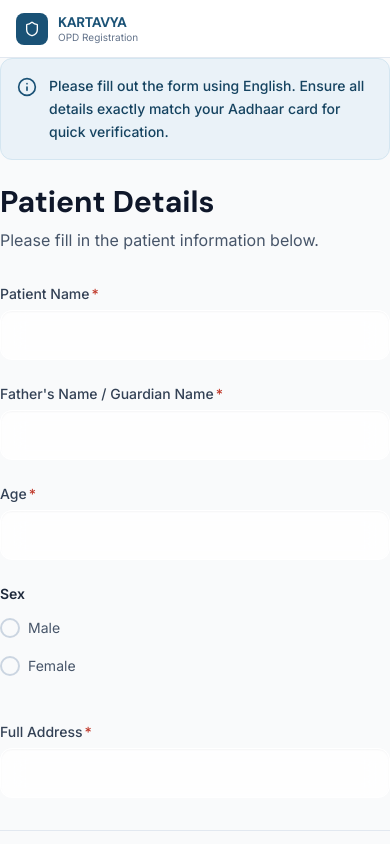
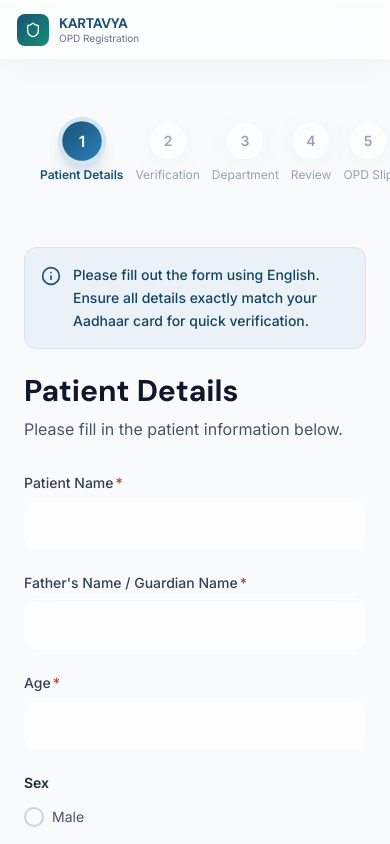
Before and after one commit to jaigangwar/Kartavya, a Next.js app: page /register in a window 390 px wide. Shown: the top 844 px of the page. Built offline with nearby package versions, Linux system fonts and the light colour scheme.

Commit message:
feat: make tablet registration full screen with large touch targets

```diff
--- a/src/app/register/page.jsx
+++ b/src/app/register/page.jsx
@@ -1,6 +1,7 @@
 'use client';
 
-import { useEffect } from 'react';
+import { useEffect, useState } from 'react';
+import { useSearchParams } from 'next/navigation';
 import { useRegistration } from '@/context/RegistrationContext';
 import PatientDetails from '@/screens/PatientDetails';
 import AadhaarVerification from '@/screens/AadhaarVerification';
@@ -10,6 +11,8 @@ import RegistrationSuccess from '@/screens/RegistrationSuccess';
 import OPDSlip from '@/screens/OPDSlip';
 import { Shield } from 'lucide-react';
 import Link from 'next/link';
+import KioskLayout from '@/components/KioskLayout';
+import ProgressBar from '@/components/ProgressBar';
 
 const steps = [
   PatientDetails,
@@ -22,36 +25,63 @@ const steps = [
 
 export default function RegisterPage() {
   const { step, setMode, resetRegistration } = useRegistration();
+  const searchParams = useSearchParams();
+  const isKiosk = searchParams.get('kiosk') === 'true';
+  const [mounted, setMounted] = useState(false);
 
   useEffect(() => {
-    setMode('online');
-    resetRegistration();
-    // eslint-disable-next-line react-hooks/exhaustive-deps
-  }, []);
+    setMounted(true);
+    setMode(isKiosk ? 'kiosk' : 'online');
+    // We shouldn't reset on every render if we just changed step.
+    // Resetting here was clearing data on hot reloads or strict mode.
+    // Assuming context handles initial state.
+  }, [isKiosk, setMode]);
+
+  if (!mounted) return null;
 
   const StepComponent = steps[step] || PatientDetails;
 
+  const content = (
+    <div className={`${isKiosk ? 'max-w-6xl' : 'max-w-4xl'} mx-auto px-6 py-12`}>
+      {/* Show progress bar unless we are on Success (4) or Slip (5) */}
+      {step < 4 && (
+        <div className="mb-12">
+          <ProgressBar />
+        </div>
+      )}
+      <div className={`${isKiosk ? 'glass-card p-12 shadow-2xl' : ''}`}>
+        <StepComponent isKiosk={isKiosk} />
+      </div>
+    </div>
+  );
+
+  if (isKiosk) {
+    return <KioskLayout>{content}</KioskLayout>;
+  }
+
   return (
-    <div className="min-h-screen bg-gray-50">
+    <div className="min-h-screen bg-gray-50 dark:bg-slate-950 transition-colors duration-300">
       {/* Header */}
-      <header className="bg-white border-b border-slate-200 no-print">
+      <header className="glass border-b border-white/10 no-print sticky top-0 z-50">
         <div className="max-w-4xl mx-auto px-4 py-3 flex items-center justify-between">
           <Link href="/" className="flex items-center gap-2.5">
-            <div className="w-8 h-8 rounded-lg bg-brand flex items-center justify-center">
+            <div className="w-8 h-8 rounded-lg bg-gradient-to-br from-brand to-accent flex items-center justify-center">
               <Shield className="w-4 h-4 text-white" />
             </div>
             <div>
-              <h1 className="font-heading font-bold text-brand text-sm tracking-tight">KARTAVYA</h1>
-              <p className="text-[10px] text-slate-500 -mt-0.5">OPD Registration</p>
+              <h1 className="font-heading font-bold text-brand dark:text-brand-300 text-sm tracking-tight">KARTAVYA</h1>
+              <p className="text-[10px] text-slate-500 dark:text-slate-400 -mt-0.5">OPD Registration</p>
             </div>
           </Link>
-          <p className="text-xs text-slate-400 hidden sm:block">Rohilkhand Medical College and Hospital</p>
+          <div className="flex items-center gap-4">
+            <p className="text-xs text-slate-400 hidden sm:block">Rohilkhand Medical College and Hospital</p>
+          </div>
         </div>
       </header>
 
       {/* Step Content */}
-      <main className="pb-12">
-        <StepComponent isKiosk={false} />
+      <main className="pb-12 relative z-10">
+        {content}
       </main>
     </div>
   );
--- a/src/components/BubbleSelector.jsx
+++ b/src/components/BubbleSelector.jsx
@@ -1,30 +1,30 @@
 'use client';
 
-export default function BubbleSelector({ label, options, value, onChange, compact = false }) {
+export default function BubbleSelector({ label, options, value, onChange, compact = false, isKiosk = false }) {
   return (
     <div className={compact ? 'mb-2' : 'mb-4'}>
       {label && (
-        <p className={`font-semibold mb-2 ${compact ? 'text-[10px] uppercase tracking-wider text-slate-700' : 'text-sm text-slate-800 dark:text-slate-200'}`}>
+        <p className={`font-semibold mb-2 ${compact ? 'text-[10px] uppercase tracking-wider text-slate-700' : isKiosk ? 'text-lg text-slate-800 dark:text-slate-200' : 'text-sm text-slate-800 dark:text-slate-200'}`}>
           {label}
         </p>
       )}
-      <div className={compact ? 'space-y-0.5' : 'space-y-1.5'}>
+      <div className={compact ? 'space-y-0.5' : isKiosk ? 'space-y-3' : 'space-y-1.5'}>
         {options.map((opt) => {
           const isSelected = value === opt.value;
           return (
             <label key={opt.value}
-              className={`flex items-center gap-2 cursor-pointer group ${compact ? 'py-0.5' : 'py-1.5'}`}
+              className={`flex items-center gap-2 cursor-pointer group ${compact ? 'py-0.5' : isKiosk ? 'py-2' : 'py-1.5'}`}
               onClick={() => onChange(opt.value)}>
               <span className={`flex-shrink-0 rounded-full border-2 transition-all duration-200 flex items-center justify-center
-                ${compact ? 'w-3.5 h-3.5' : 'w-5 h-5'}
+                ${compact ? 'w-3.5 h-3.5' : isKiosk ? 'w-6 h-6' : 'w-5 h-5'}
                 ${isSelected
                   ? opt.color ? '' : 'border-brand bg-brand'
                   : 'border-slate-300 group-hover:border-slate-400'}`}
                 style={isSelected && opt.color ? { borderColor: opt.color, backgroundColor: opt.color } : {}}>
-                {isSelected && <span className={`rounded-full bg-white ${compact ? 'w-1 h-1' : 'w-2 h-2'}`} />}
+                {isSelected && <span className={`rounded-full bg-white ${compact ? 'w-1 h-1' : isKiosk ? 'w-2.5 h-2.5' : 'w-2 h-2'}`} />}
               </span>
               <span className={`transition-colors duration-200
-                ${compact ? 'text-[10px] leading-tight' : 'text-sm'}
+                ${compact ? 'text-[10px] leading-tight' : isKiosk ? 'text-lg' : 'text-sm'}
                 ${isSelected ? 'text-slate-900 font-medium' : 'text-slate-600 group-hover:text-slate-800'}`}
                 style={isSelected && opt.color ? { color: opt.color } : {}}>
                 {opt.label}
--- a/src/screens/AadhaarVerification.jsx
+++ b/src/screens/AadhaarVerification.jsx
@@ -6,7 +6,7 @@ import { useRegistration } from '@/context/RegistrationContext';
 import { useLanguage } from '@/context/LanguageContext';
 import { Fingerprint, CheckCircle2, ScanFace, ChevronLeft, Info } from 'lucide-react';
 
-export default function AadhaarVerification() {
+export default function AadhaarVerification({ isKiosk }) {
   const { updateData, nextStep, prevStep } = useRegistration();
   const { t } = useLanguage();
   const [scanning, setScanning] = useState(false);
@@ -41,14 +41,14 @@ export default function AadhaarVerification() {
       </div>
 
       <div className="mb-8">
-        <button onClick={prevStep} className="text-sm font-medium text-slate-500 hover:text-slate-800 dark:hover:text-white flex items-center gap-1 mb-4 transition-colors">
-          <ChevronLeft className="w-4 h-4" /> {t('back')}
+        <button onClick={prevStep} className={`${isKiosk ? 'text-lg mb-6' : 'text-sm mb-4'} font-medium text-slate-500 hover:text-slate-800 dark:hover:text-white flex items-center gap-1 transition-colors`}>
+          <ChevronLeft className={isKiosk ? 'w-5 h-5' : 'w-4 h-4'} /> {t('back')}
         </button>
-        <h2 className="text-3xl font-heading font-bold text-slate-900 dark:text-white mb-2">{t('verifyIdentity')}</h2>
-        <p className="text-slate-600 dark:text-slate-400">{t('verifyIdentitySub')}</p>
+        <h2 className={`${isKiosk ? 'text-4xl mb-4' : 'text-3xl mb-2'} font-heading font-bold text-slate-900 dark:text-white`}>{t('verifyIdentity')}</h2>
+        <p className={`${isKiosk ? 'text-xl' : ''} text-slate-600 dark:text-slate-400`}>{t('verifyIdentitySub')}</p>
       </div>
 
-      <div className="card border-2 border-dashed border-slate-300 dark:border-slate-700 p-12 flex flex-col items-center justify-center min-h-[400px] relative overflow-hidden group">
+      <div className={`card border-2 border-dashed border-slate-300 dark:border-slate-700 p-12 flex flex-col items-center justify-center relative overflow-hidden group ${isKiosk ? 'min-h-[500px]' : 'min-h-[400px]'}`}>
 
         {scanning && (
           <div className="absolute inset-0 bg-brand/5 pointer-events-none">
--- a/src/screens/PatientDetails.jsx
+++ b/src/screens/PatientDetails.jsx
@@ -7,7 +7,7 @@ import BubbleSelector from '@/components/BubbleSelector';
 import { motion } from 'framer-motion';
 import { Info } from 'lucide-react';
 
-export default function PatientDetails() {
+export default function PatientDetails({ isKiosk }) {
   const { data, updateData, nextStep } = useRegistration();
   const { t } = useLanguage();
 
@@ -33,14 +33,14 @@ export default function PatientDetails() {
       </div>
 
       <form onSubmit={handleSubmit} className="space-y-8">
-        <div className="grid grid-cols-1 md:grid-cols-2 gap-6">
+        <div className={`grid grid-cols-1 ${isKiosk ? 'md:grid-cols-2 gap-8' : 'md:grid-cols-2 gap-6'}`}>
           <div className="md:col-span-2">
-            <FormField label={t('patientName')} value={data.patientName} onChange={(e) => updateData('patientName', e.target.value)} required />
+            <FormField label={t('patientName')} value={data.patientName} onChange={(e) => updateData('patientName', e.target.value)} isKiosk={isKiosk} required />
           </div>
           <div className="md:col-span-2">
-            <FormField label={t('fatherName')} value={data.fatherName} onChange={(e) => updateData('fatherName', e.target.value)} required />
+            <FormField label={t('fatherName')} value={data.fatherName} onChange={(e) => updateData('fatherName', e.target.value)} isKiosk={isKiosk} required />
           </div>
-          <FormField label={t('age')} type="number" value={data.age} onChange={(e) => updateData('age', e.target.value)} min="1" max="120" required />
+          <FormField label={t('age')} type="number" value={data.age} onChange={(e) => updateData('age', e.target.value)} min="1" max="120" isKiosk={isKiosk} required />
           <BubbleSelector
             label={t('sex')}
             options={[
@@ -49,21 +49,22 @@ export default function PatientDetails() {
             ]}
             value={data.sex}
             onChange={(val) => updateData('sex', val)}
+            isKiosk={isKiosk}
           />
           <div className="md:col-span-2">
-            <FormField label={t('address')} value={data.address} onChange={(e) => updateData('address', e.target.value)} required />
+            <FormField label={t('address')} value={data.address} onChange={(e) => updateData('address', e.target.value)} isKiosk={isKiosk} required />
           </div>
         </div>
 
         <div className="pt-6 border-t border-slate-200 dark:border-white/10">
-          <h3 className="text-lg font-heading font-semibold text-slate-800 dark:text-slate-200 mb-6">{t('contactDetails')}</h3>
-          <div className="grid grid-cols-1 md:grid-cols-2 gap-6">
-            <FormField label={t('mobile')} type="tel" value={data.mobile} onChange={(e) => updateData('mobile', e.target.value)} pattern="[0-9]{10}" placeholder="10-digit number" required />
-            <FormField label={t('email')} type="email" value={data.email} onChange={(e) => updateData('email', e.target.value)} placeholder="name@example.com" />
+          <h3 className={`font-heading font-semibold text-slate-800 dark:text-slate-200 mb-6 ${isKiosk ? 'text-2xl' : 'text-lg'}`}>{t('contactDetails')}</h3>
+          <div className={`grid grid-cols-1 ${isKiosk ? 'md:grid-cols-2 gap-8' : 'md:grid-cols-2 gap-6'}`}>
+            <FormField label={t('mobile')} type="tel" value={data.mobile} onChange={(e) => updateData('mobile', e.target.value)} pattern="[0-9]{10}" placeholder="10-digit number" isKiosk={isKiosk} required />
+            <FormField label={t('email')} type="email" value={data.email} onChange={(e) => updateData('email', e.target.value)} placeholder="name@example.com" isKiosk={isKiosk} />
           </div>
         </div>
 
-        <button type="submit" className="btn-primary w-full text-lg py-4">
+        <button type="submit" className={`${isKiosk ? 'btn-primary-lg py-5 text-2xl' : 'btn-primary py-4 text-lg'} w-full`}>
           {t('continue')}
         </button>
       </form>
```
